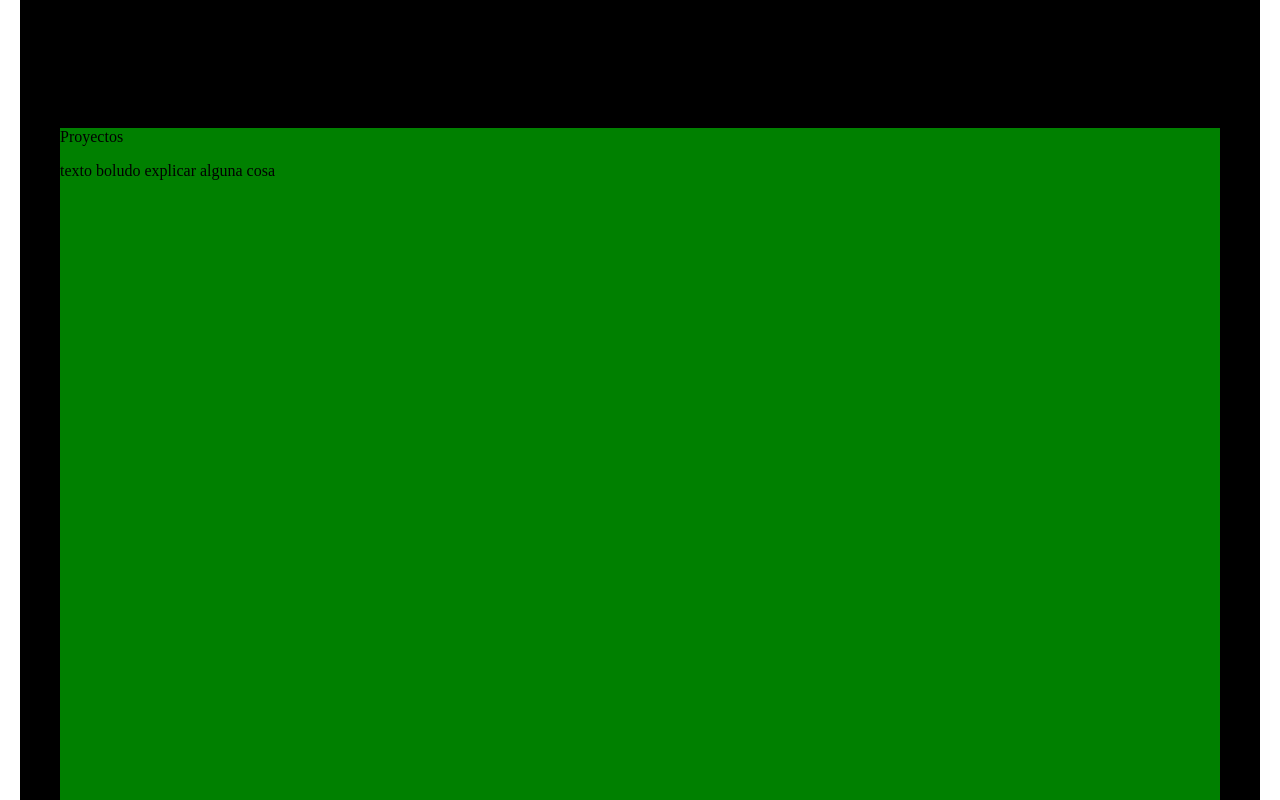
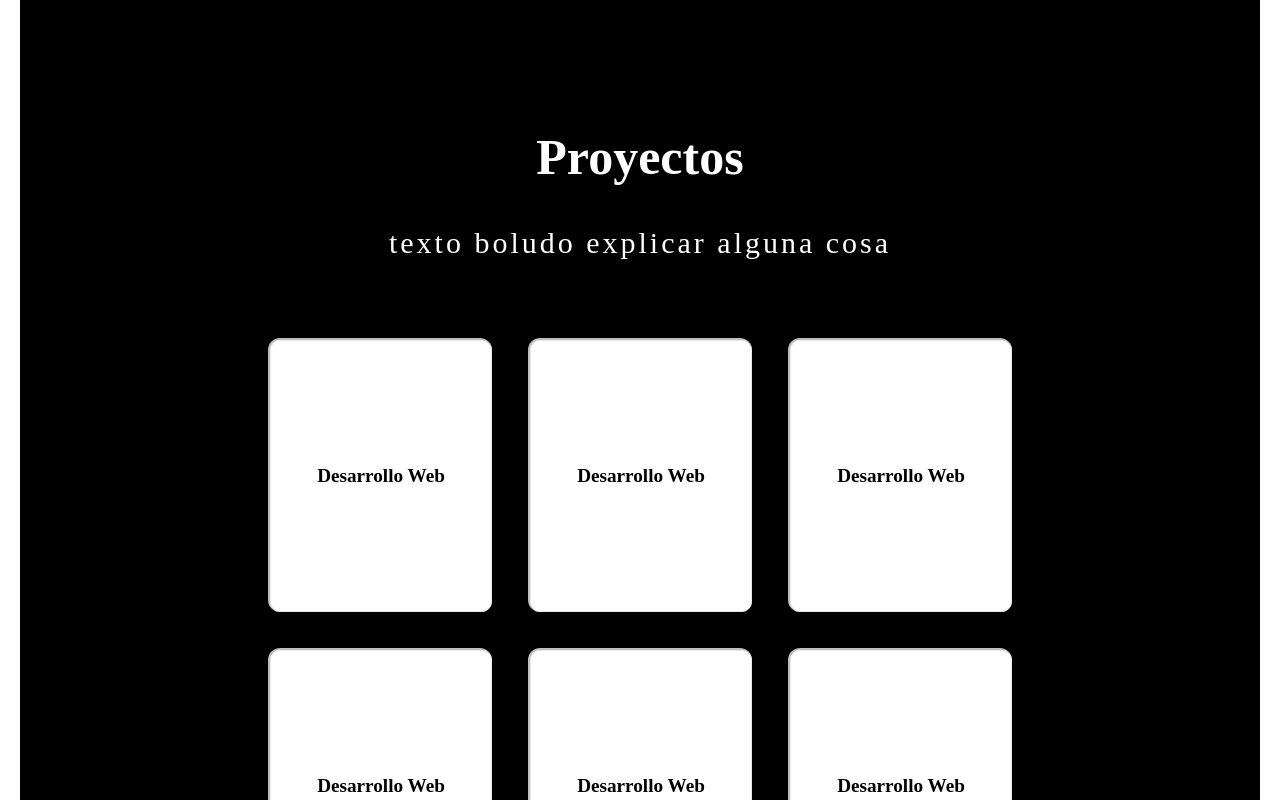
Before and after one commit to jacqurban/portfolio, a Next.js app: page / in a window 1280 px wide. Shown: the part 1460-2260 px from the top of the page. Built offline with nearby package versions, Linux system fonts and the light colour scheme.

Commit message:
Correccion de imagenes efecto card seccion skills

```diff
--- a/app/components/menu/page.jsx
+++ b/app/components/menu/page.jsx
@@ -11,7 +11,7 @@ const Menu = () => {
 
         <Image
         className={styles.foto}
-        src="/foto.jpg" alt="foto"
+        src="/foto.png" alt="foto"
         width={60}
         height={60} />
 
--- /dev/null
+++ b/app/components/skills/cards/cards.jsx
@@ -0,0 +1,20 @@
+import styles from "./cards.module.css";
+import { FaReact, FaJs, FaHtml5, FaCss3Alt } from "react-icons/fa";
+
+const Card = () => {
+  return (
+    <div className={styles.card}>
+      <div className={styles.cardInner}>
+        <div className={styles.cardFront}>Desarrollo Web</div>
+        <div className={styles.cardBack}>
+          <FaReact size={40} />
+          <FaJs size={40} />
+          <FaHtml5 size={40} />
+          <FaCss3Alt size={40} />
+        </div>
+      </div>
+    </div>
+  );
+};
+
+export default Card;
--- /dev/null
+++ b/app/components/skills/cards/cards.module.css
@@ -0,0 +1,55 @@
+.card {
+    width: 220px;
+    height: 270px;
+    background: white;
+    border-radius: 10px;
+    box-shadow: inset 0 -3em 3em rgba(0, 0, 0, 0.1),
+                0 0 0 2px rgb(190, 190, 190),
+                0.3em 0.3em 1em rgba(0, 0, 0, 0.3);
+    perspective: 1000px;
+    cursor: pointer;
+    display: flex;
+    align-items: center;
+    justify-content: center;
+}
+
+.cardInner {
+    position: relative;
+    width: 100%;
+    height: 100%;
+    transition: transform 0.6s;
+    transform-style: preserve-3d;
+}
+
+.card:hover .cardInner {
+    transform: rotateY(180deg);
+}
+
+.cardFront,
+.cardBack {
+    position: absolute;
+    width: 100%;
+    height: 100%;
+    backface-visibility: hidden;
+    display: flex;
+    align-items: center;
+    justify-content: center;
+    border-radius: 10px;
+    font-size: 1.2rem;
+    font-weight: bold;
+    text-align: center;
+}
+
+.cardFront {
+    background: white;
+    border: 1px solid #e5e7eb;
+    color: black;
+}
+
+.cardBack {
+    background: #8b5cf6;
+    color: white;
+    transform: rotateY(180deg);
+    flex-direction: column;
+    gap: 10px;
+}
--- a/app/components/skills/skills.jsx
+++ b/app/components/skills/skills.jsx
@@ -1,26 +1,28 @@
 import styles from "./skills.module.css";
-import Card from "../proyects/cards/cards";
+import Card from "./cards/cards";
 import Image from 'next/image';
 
 const Skills = () => {
-  return <>
-
-    <div className={styles.seccionContacto}>
-      <a id = "contact"></a>
+  return (
+    <div className={styles.seccionSkills}>
+      <a id="contact"></a>
 
       <div className={styles.textoSuperior}>
-      <span className={styles.titulo}>Proyectos</span>
-      <p>texto boludo explicar alguna cosa</p>
-
+        <span className={styles.titulo}>Proyectos</span>
+        <p>texto boludo explicar alguna cosa</p>
       </div>
 
       <div className={styles.contenedorCards}>
+      <Card/>
+      <Card/>
+      <Card/>
+      <Card/>
+      <Card/>
+      <Card/>
 
-        </div>
-
+      </div>
     </div>
-
-  </>;
+  );
 };
 
 export default Skills;
--- a/app/components/skills/skills.module.css
+++ b/app/components/skills/skills.module.css
@@ -1,8 +1,46 @@
-
-
-.seccionContacto{
-
-    background-color: green;
+.seccionSkills {
     scroll-margin-top: 200px;
     min-height: 100vh;
+    display: flex;
+    flex-direction: column;
+    align-items: center;
 }
+
+.textoSuperior {
+    display: flex;
+    justify-content: center;
+    width: 100%;
+    align-items: center;
+    flex-direction: column;
+}
+
+.titulo {
+    font-size: 50px;
+    color: #fff;
+    font-weight: 800;
+}
+
+.textoSuperior p {
+    margin: 20px;
+    font-size: 30px;
+    text-align: center;
+    letter-spacing: 3px;
+    color: #fff;
+    padding: 20px;
+    display: inline-block;
+    background: rgba(0, 0, 0, 0.5);
+    text-shadow:
+        0px 0px 5px rgba(0, 0, 0, 0.9),
+        0px 0px 15px rgba(0, 0, 0, 0.7),
+        0px 0px 25px rgba(0, 0, 0, 0.5);
+}
+
+.contenedorCards {
+    display: flex;
+    flex-wrap: wrap;
+    gap: 40px;
+    margin: 20px;
+    padding: 20px;
+    justify-content: center;
+    max-width: 800px; /* Ajustá según necesites */
+}
```
